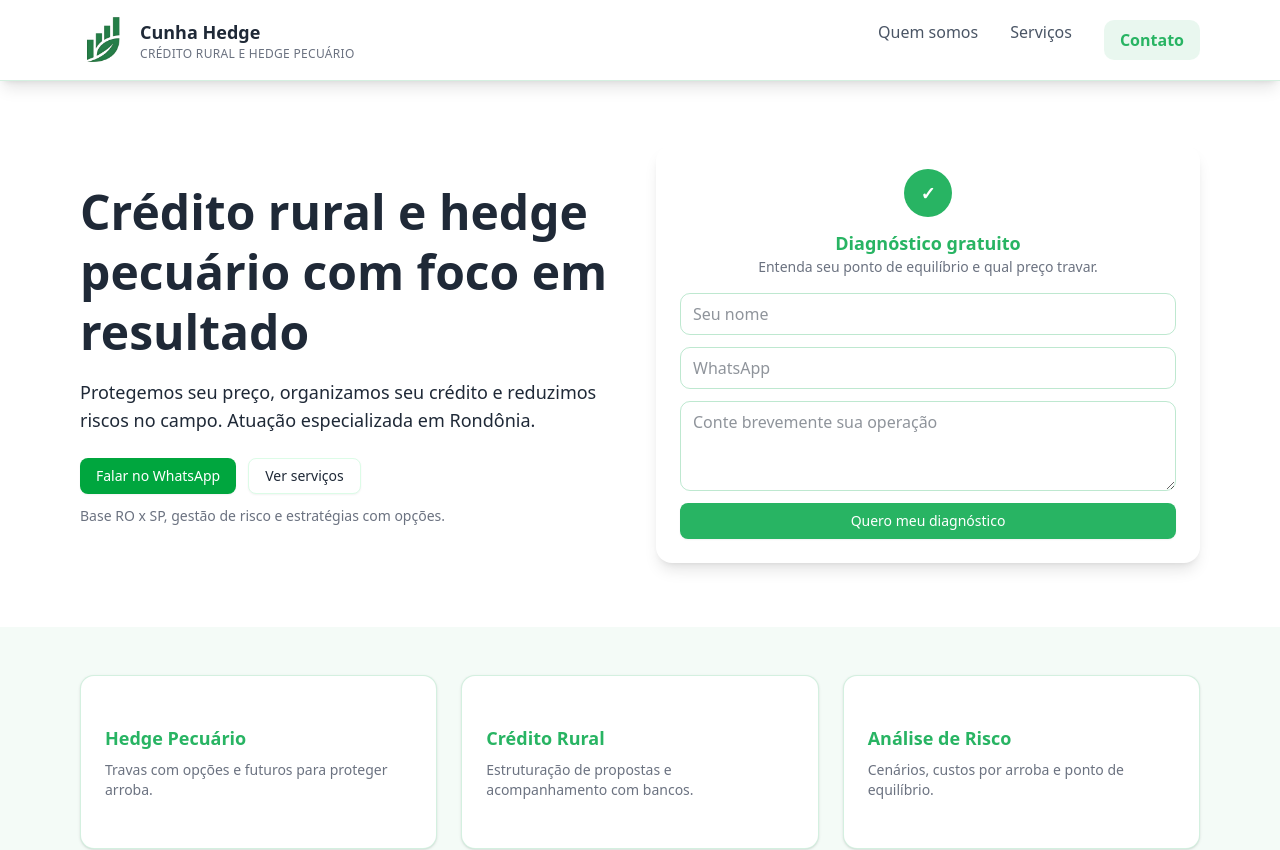
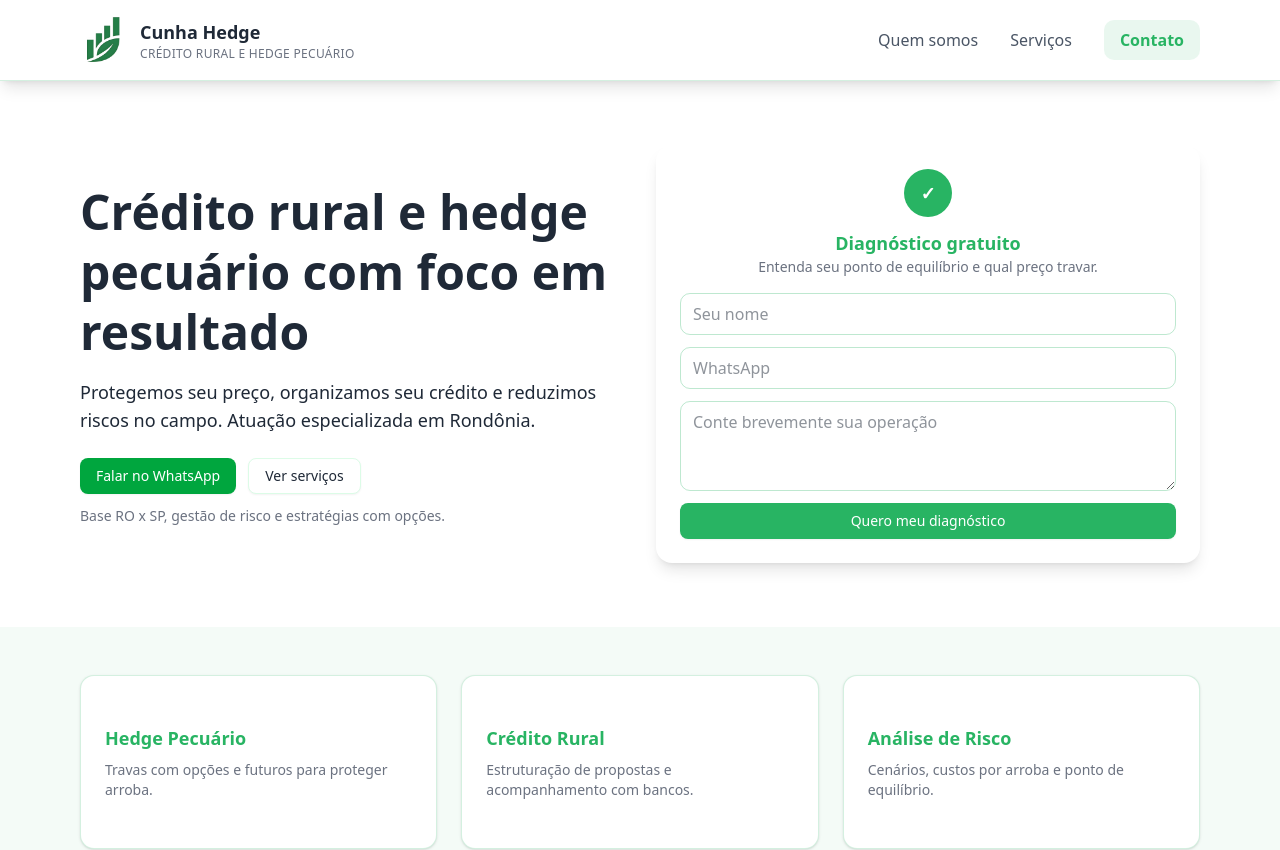
Before and after one commit to cunhahedgeagro-lab/cunha-hedge-site, a Next.js app: page / in a window 1280 px wide. Shown: the top 850 px of the page. Built offline with nearby package versions, Linux system fonts and the light colour scheme.

Commit message:
UI(header): align nav links vertically using inline-flex and fixed height

```diff
--- a/src/app/layout.tsx
+++ b/src/app/layout.tsx
@@ -16,10 +16,10 @@
             <Link href="/">
               <Logo size="md" />
             </Link>
-            <nav className="gap-8 hidden md:flex">
-              <Link href="/quem-somos" className="text-gray-600 hover:text-primary transition-colors font-medium">Quem somos</Link>
-              <Link href="/servicos" className="text-gray-600 hover:text-primary transition-colors font-medium">Serviços</Link>
-              <Link href="/contato" className="font-semibold text-primary hover:text-primary/80 bg-primary/10 px-4 py-2 rounded-lg">Contato</Link>
+            <nav className="hidden md:flex items-center gap-8">
+              <Link href="/quem-somos" className="inline-flex items-center h-10 text-gray-600 hover:text-primary transition-colors font-medium">Quem somos</Link>
+              <Link href="/servicos" className="inline-flex items-center h-10 text-gray-600 hover:text-primary transition-colors font-medium">Serviços</Link>
+              <Link href="/contato" className="inline-flex items-center h-10 font-semibold text-primary hover:text-primary/80 bg-primary/10 px-4 rounded-lg">Contato</Link>
             </nav>
             <a href="https://wa.me/5569993737919?text=Olá%20Cunha%20Hedge" className="md:hidden text-sm text-primary underline font-medium" target="_blank" rel="noopener noreferrer">WhatsApp</a>
           </div>
```
